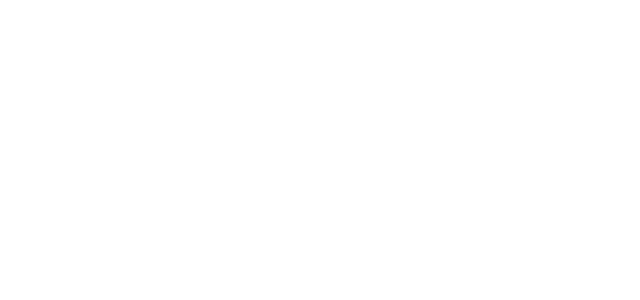
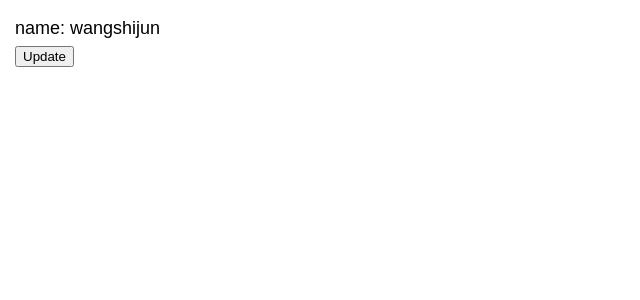
Before and after one commit to wangshijun/course-new-features-of-react16, a React (Create React App) app: page / in a window 1280 px wide. Shown: the top 300 px of the page, without its empty margins (0-640 px from the left). Built offline with nearby package versions, Linux system fonts and the light colour scheme.

Commit message:
prepere for lesson 1

```diff
--- a/src/App.js
+++ b/src/App.js
@@ -1,12 +1,25 @@
 import React, { Component } from 'react';
 
-const Profile = ({ user }) => (<div>username: {user.name}</div>);
+const Profile = ({ user }) => (<div>name: {user.name}</div>);
 
 class App extends Component {
+  constructor(props) {
+    super(props);
+
+    this.state = {
+      user: { name: 'wangshijun' },
+    };
+  }
+
+  onClick() {
+    this.setState({ user: null });
+  }
 
   render() {
     return (
       <div>
+        <Profile user={this.state.user} />
+        <button onClick={this.onClick.bind(this)}>Update</button>
       </div>
     );
   }
--- a/src/index.css
+++ b/src/index.css
@@ -1,5 +1,7 @@
 body {
   margin: 0;
-  padding: 0;
+  padding: 15px;
   font-family: sans-serif;
+  font-size: 18px;
+  line-height: 1.5em;
 }
```
